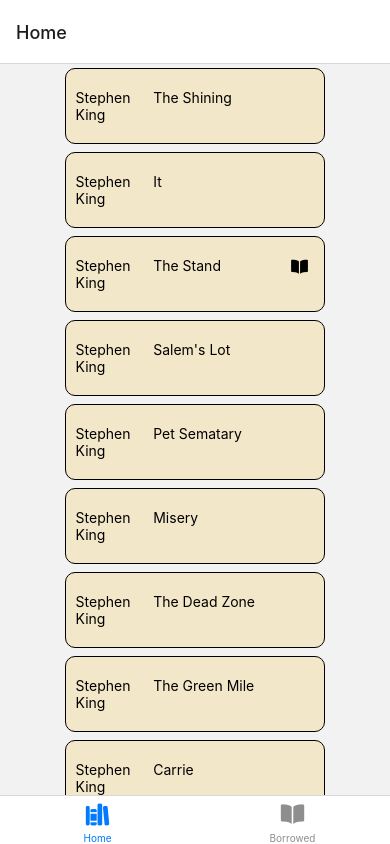
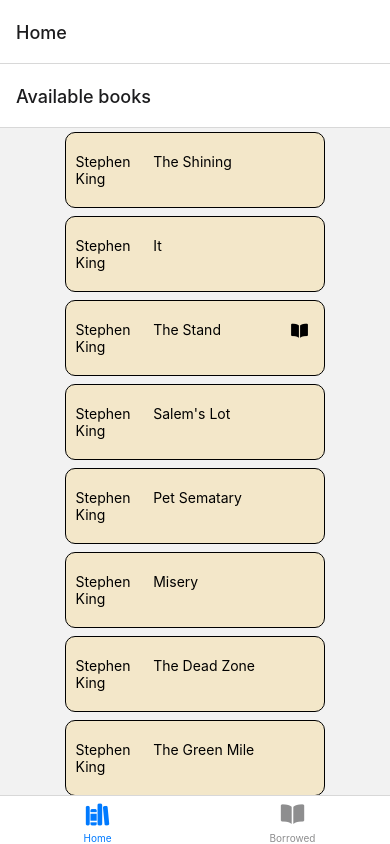
Before and after one commit to LivioDR/Fanshawe_ReactNative2_Lab03_BookApp, a React Native app: screen / in a window 390 px wide. Built offline with nearby package versions, Linux system fonts and the light colour scheme.

Commit message:
setup StackNavigation in HomeScreen moved BookList to separate component added navigation to BookItem component

```diff
--- a/screens/HomeScreen/BookItem/BookItem.jsx
+++ b/screens/HomeScreen/BookItem/BookItem.jsx
@@ -1,4 +1,5 @@
 import { View, Text, StyleSheet, TouchableHighlight } from "react-native";
+import { useNavigation } from "@react-navigation/native";
 import Ionicons from '@expo/vector-icons/Ionicons';
 
 const styles = StyleSheet.create({
@@ -36,11 +37,17 @@ const styles = StyleSheet.create({
 
 const BookItem = ({data}) => {
 
+    // Setting up the navigation to the detail page
+    const navigation = useNavigation()
+    const onTouch = () => {
+        navigation.navigate("Book Detail", {data})
+    }
+
     return(
         <TouchableHighlight
             style={styles.touchWrapper}
             underlayColor={'#D7AE47'}
-            onPress={()=>console.log(data.title)}
+            onPress={onTouch}
         >
             <View style={styles.container}>
                 <>
--- /dev/null
+++ b/screens/HomeScreen/BookList/BookList.jsx
@@ -0,0 +1,17 @@
+import { View, FlatList } from "react-native"
+import BookItem from "../BookItem/BookItem"
+
+const BookList = ({data}) => {
+    return(
+        <View style={{flex: 1, width: '100%', height: '100%', justifyContent: 'center', alignItems: 'center',}}>
+            <FlatList
+                data={data}
+                keyExtractor={book => book.id}
+                renderItem={book =>
+                    <BookItem data={book.item}/>
+                }
+            />
+        </View>
+    )
+}
+export default BookList
--- a/screens/HomeScreen/HomeScreen.jsx
+++ b/screens/HomeScreen/HomeScreen.jsx
@@ -1,20 +1,40 @@
-import { View, Text, FlatList } from "react-native";
-import BookItem from "./BookItem/BookItem";
+import { useNavigation } from "@react-navigation/native";
+import { createNativeStackNavigator } from "@react-navigation/native-stack";
+import { Platform, Button } from "react-native";
+import BookList from "./BookList/BookList";
+import BookDetail from "./BookDetail/BookDetail";
 
 
 const HomeScreen = ({data}) => {
 
+    const Stack = createNativeStackNavigator()
+
+    const nav = useNavigation()
 
     return(
-        <View style={{flex: 1, width: '100%', height: '100%', justifyContent: 'center', alignItems: 'center',}}>
-            <FlatList
-                data={data}
-                keyExtractor={book => book.id}
-                renderItem={book =>
-                    <BookItem data={book.item}/>
-                }
+        <Stack.Navigator initialRouteName="Book List">
+            <Stack.Screen
+                name="Book List"
+                children={() => <BookList data={data} />}
+                options={{
+                    headerTitle: "Available books"
+                }}
             />
-        </View>
+
+            <Stack.Screen
+                name="Book Detail"
+                component={BookDetail}
+                // Setting a different back button for iOS and leaving the default for Android
+                options={Platform.OS == 'ios' ? {
+                    headerLeft: () => (
+                        <Button
+                        onPress={() => {nav.navigate("Book List")}}
+                        title="Back"
+                        />
+                    )
+                } : {}}
+            />
+    </Stack.Navigator>
     )
 }
 export default HomeScreen
```
